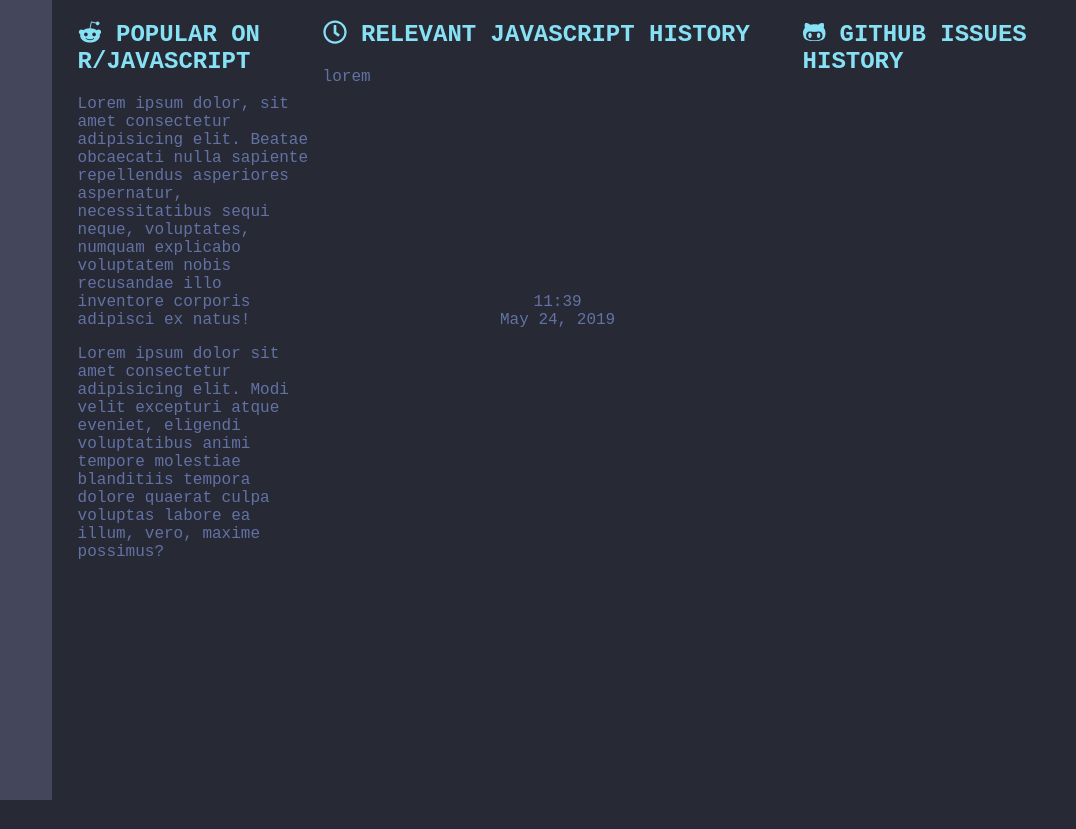
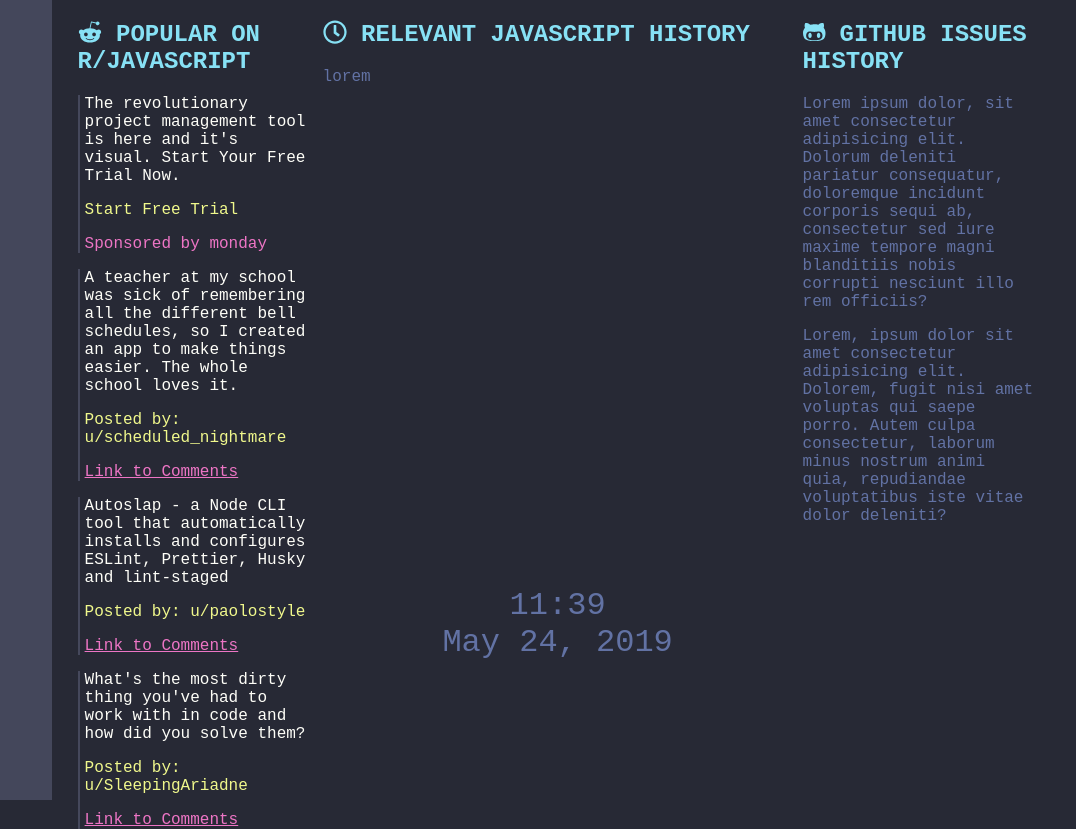
Before and after one commit to LishiTrinity/InitabClone, a plain HTML site: page index.html in a window 1280 px wide. Shown: the full height of the page, 204-1280 px from the left. Before the commit the page ends 800 px from the top, so only its background shows below. Drawn offline with Linux system fonts and the light colour scheme.

Commit message:
Update reddit section content

```diff
--- a/index.html
+++ b/index.html
@@ -40,11 +40,31 @@
             </section>
             <section class="reddit">
                 <h1><i class="fab fa-reddit-alien"></i> POPULAR ON R/JAVASCRIPT</h1>
-                <p>Lorem ipsum dolor, sit amet consectetur adipisicing elit. Beatae obcaecati nulla sapiente repellendus asperiores aspernatur, necessitatibus sequi neque, voluptates, numquam explicabo voluptatem nobis recusandae illo inventore corporis adipisci ex natus!</p>
-                <p>Lorem ipsum dolor sit amet consectetur adipisicing elit. Modi velit excepturi atque eveniet, eligendi voluptatibus animi tempore molestiae blanditiis tempora dolore quaerat culpa voluptas labore ea illum, vero, maxime possimus?</p>
+                <article>
+                    <p>The revolutionary project management tool is here and it's visual. Start Your Free Trial Now.</p>
+                    <p class="yellow-text">Start Free Trial</p>
+                    <p class="pink-text">Sponsored by monday</p>
+                </article>
+                <article>
+                    <p>A teacher at my school was sick of remembering all the different bell schedules, so I created an app to make things easier. The whole school loves it.</p>
+                    <p class="yellow-text">Posted by: u/scheduled_nightmare</p>
+                    <a href="#" class="pink-text">Link to Comments</a>
+                </article>
+                <article>
+                    <p>Autoslap - a Node CLI tool that automatically installs and configures ESLint, Prettier, Husky and lint-staged</p>
+                    <p class="yellow-text">Posted by: u/paolostyle</p>
+                    <a href="#" class="pink-text">Link to Comments</a>
+                </article>
+                <article>
+                    <p>What's the most dirty thing you've had to work with in code and how did you solve them?</p>
+                    <p class="yellow-text">Posted by: u/SleepingAriadne</p>
+                    <a href="#" class="pink-text">Link to Comments</a>
+                </article>
             </section>
             <section class="github">
                 <h1><i class="fab fa-github-alt"></i> GITHUB ISSUES HISTORY</h1>
+                <p>Lorem ipsum dolor, sit amet consectetur adipisicing elit. Dolorum deleniti pariatur consequatur, doloremque incidunt corporis sequi ab, consectetur sed iure maxime tempore magni blanditiis nobis corrupti nesciunt illo rem officiis?</p>
+                <p>Lorem, ipsum dolor sit amet consectetur adipisicing elit. Dolorem, fugit nisi amet voluptas qui saepe porro. Autem culpa consectetur, laborum minus nostrum animi quia, repudiandae voluptatibus iste vitae dolor deleniti?</p>
             </section>
         </main>
         <script defer src="https://use.fontawesome.com/releases/v5.8.2/js/all.js" integrity="sha384-DJ25uNYET2XCl5ZF++U8eNxPWqcKohUUBUpKGlNLMchM7q4Wjg2CUpjHLaL8yYPH" crossorigin="anonymous"></script>
--- a/style.css
+++ b/style.css
@@ -4,6 +4,7 @@
     font-family: 'Inconsolata', monospace;
     margin: 0;
     padding: 0;
+    box-sizing: border-box;
 }
 nav{
     background-color: #44475B;
@@ -72,8 +73,20 @@
 h1 {
     color: #87E1F5;
 }
+article {
+    border-left: #45485C solid 2px;
+    padding-left: 5px;
+    color: #FEFEF8;
+}
+.yellow-text {
+    color: #F0F88C;
+}
+.pink-text {
+    color: #ED75C5;
+}
 .reddit{
     grid-area: reddit;
+    overflow: hidden;
 }
 
 .history {
@@ -82,6 +95,10 @@
 .clock {
     grid-area: clock;
     text-align: center;
+    font-size: 2rem;
+    justify-self: center;
+    align-self: center;
+
 }
 .github {
     grid-area: github;
```
